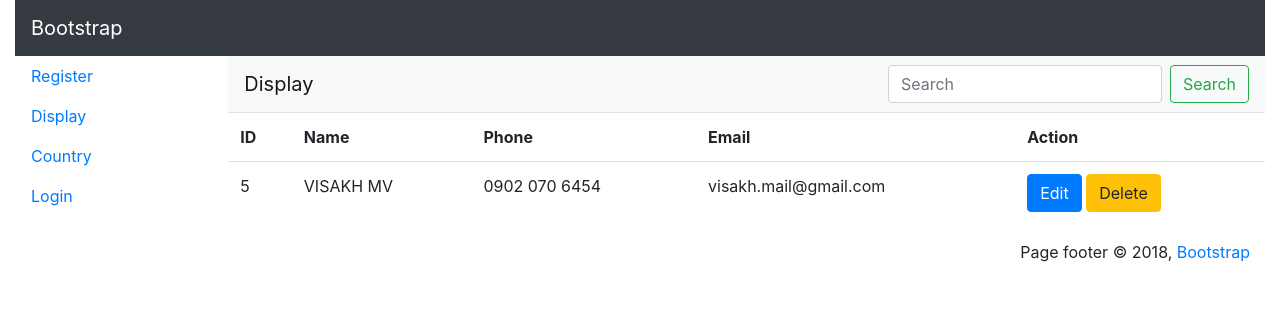
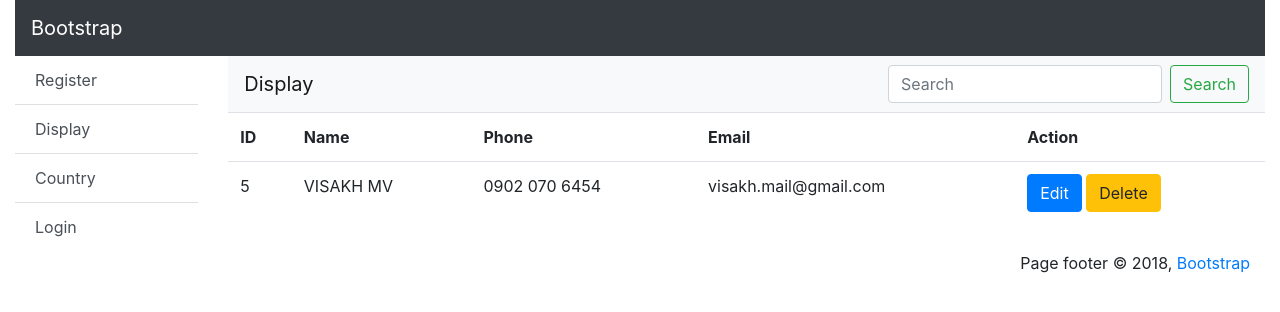
Before and after one commit to visakhmv/codeigniter-example, a CodeIgniter app: page /example/index.php/bootstrap/home in a window 1280 px wide. Shown: the top 312 px of the page. Run offline with CodeIgniter, Linux system fonts and the light colour scheme; data comes from the database, SQL or seed files in the repository.

Commit message:
Left menu listing changes

```diff
--- a/application/views/bootstrap/left-menu.php
+++ b/application/views/bootstrap/left-menu.php
@@ -5,30 +5,30 @@
         </nav>
         <div class="row">
             <div class="col-sm-2">
-                <ul class="nav flex-column">
-                    <li class="nav-item">
-                        <a class="nav-link" href="<?= base_url('bootstrap/register') ?>">Register</a>
-                    </li>
-                    <li class="nav-item">
-                        <a class="nav-link" href="<?= base_url('bootstrap/display') ?>">Display</a>
-                    </li>
-                    <li class="nav-item">
-                        <a class="nav-link" href="<?= base_url('bootstrap/country') ?>">Country</a>
-                    </li>
+                <div class="list-group list-group-flush">
+                    <a href="<?= base_url('bootstrap/register') ?>" class="list-group-item list-group-item-action">
+                        Register
+                    </a>
+                    <a href="<?= base_url('bootstrap/display') ?>" class="list-group-item list-group-item-action">
+                        Display
+                    </a>
+                    <a href="<?= base_url('bootstrap/country') ?>" class="list-group-item list-group-item-action">
+                        Country
+                    </a>
                     <?php
                     if($this->session->userdata('id')):
                     ?>
-                    <li class="nav-item">
-                        <a class="nav-link" href="<?= base_url('bootstrap/logout') ?>">Logout (<?= $this->session->userdata('name') ?>)</a>
-                    </li>
+                    <a href="<?= base_url('bootstrap/logout') ?>" class="list-group-item list-group-item-action">
+                        Logout (<?= $this->session->userdata('name') ?>)
+                    </a>
                     <?php
                     else:
                     ?>
-                    <li class="nav-item">
-                        <a class="nav-link" href="<?= base_url('bootstrap/login') ?>">Login</a>
-                    </li>
+                    <a href="<?= base_url('bootstrap/login') ?>" class="list-group-item list-group-item-action">
+                        Login
+                    </a>
                     <?php
                     endif
                     ?>
-                </ul>
+                </div>
             </div>
```
